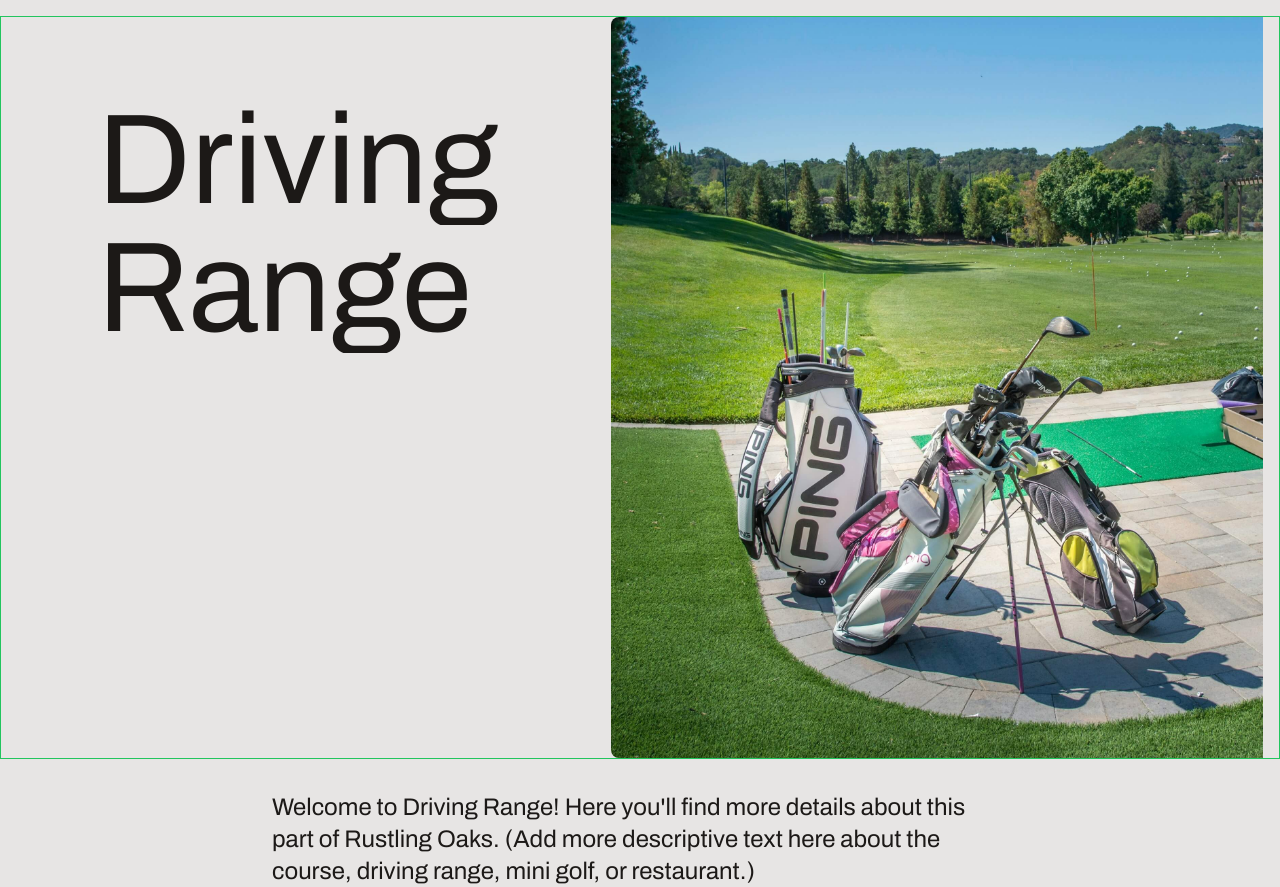
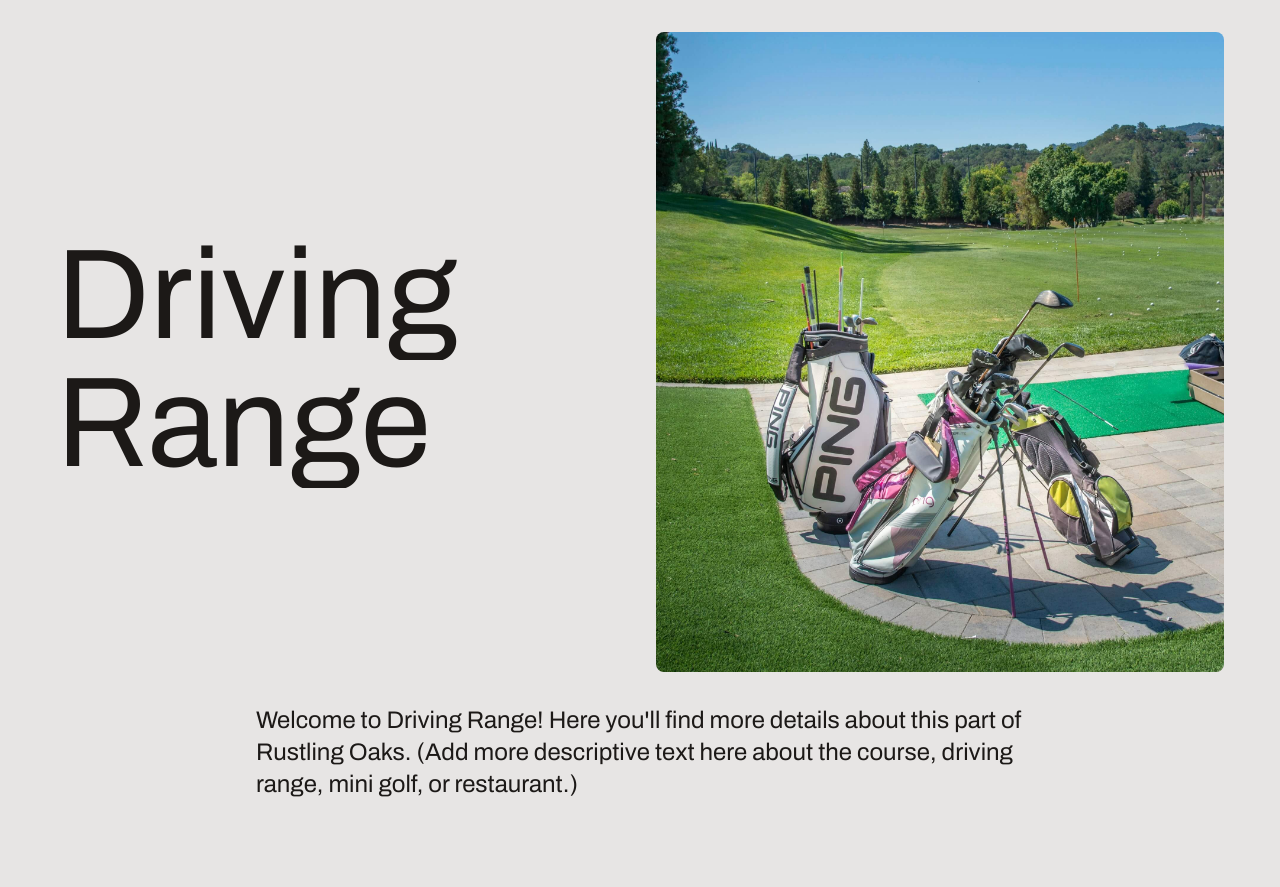
Before and after one commit to LRSORRENTI/Rustling-Oaks-Golf-Course, a Next.js app: page /explore/driving-range in a window 1280 px wide. After the commit the page ends 832 px from the top, so only its background shows below. Built offline with nearby package versions, Linux system fonts and the light colour scheme.

Commit message:
added better default image rendering in the slug pages

```diff
--- a/src/app/explore/[slug]/page.tsx
+++ b/src/app/explore/[slug]/page.tsx
@@ -1,20 +1,13 @@
-'use client'
+"use client";
 
 import Image from "next/image";
-
 import { notFound } from "next/navigation";
 
-import { projects } from "@/sections/Explore"; // Move your projects array to a shared file
-
+import { projects } from "@/sections/Explore"; // ensure projects is exported from a shared file
 import { FC, useEffect, useRef } from "react";
 
-
-
-import {  motion, useScroll, useTransform} from "motion/react";
+import { motion } from "motion/react";
 import useTextRevealAnimation from "@/hooks/useTextRevealAnimation";
-import { div } from "motion/react-client";
-
-
 
 export default function CourseDetails({ params }: any) {
   const { slug } = params;
@@ -24,36 +17,42 @@ export default function CourseDetails({ params }: any) {
     notFound();
   }
 
-
-  const { scope, entranceAnimation  } = useTextRevealAnimation();
+  const { scope, entranceAnimation } = useTextRevealAnimation();
 
   useEffect(() => {
     entranceAnimation();
-  }, [entranceAnimation])
-
+  }, [entranceAnimation]);
 
   return (
-      <div className="">
-      <div className="border border-green-500 flex flex-col lg:flex-row lg:mt-4 mx-auto">
+    <div className="container mx-auto px-4 py-8">
+      <div className="flex flex-col lg:flex-row items-start lg:items-center gap-8">
         {/* Animated H1 */}
         <motion.h1
-           initial={{ opacity: 0}}
-           animate={{ opacity: 1}}
-        //   animate={controls}
           ref={scope}
-          className="text-5xl md:text-8xl lg:text-9xl mb-6 lg:pr-28 lg:ml-24 lg:pt-20"
+          initial={{ opacity: 0 }}
+          animate={{ opacity: 1 }}
+          className="text-5xl md:text-8xl lg:text-9xl lg:mt-4 flex-1"
         >
           {project.name}
         </motion.h1>
-        <div className="relative">
+
+        {/* Image container */}
+        <div className="relative flex-1 max-w-full">
           <Image
             src={project.image}
             alt={`${project.name} image`}
-            className="rounded-lg lg:pr-4"
+            width={1200}
+            height={800}
+            quality={90}
+            // objectFit = cover in Next/Image is replaced by style in Next 13
+            style={{ objectFit: "cover" }}
+            className="rounded-lg w-full h-[40rem] max-h-[80rem] "
+            priority
           />
         </div>
       </div>
-      <div className="mt-8 text-lg md:text-xl lg:text-2xl flex mx-auto justify-center text-left max-w-[46rem]">
+
+      <div className="mt-8 text-lg md:text-xl lg:text-2xl max-w-3xl mx-auto text-left">
         <p>
           Welcome to {project.name}! Here you'll find more details about this
           part of Rustling Oaks. (Add more descriptive text here about the
```
Lines whose indentation alone changed are shown as unchanged.
